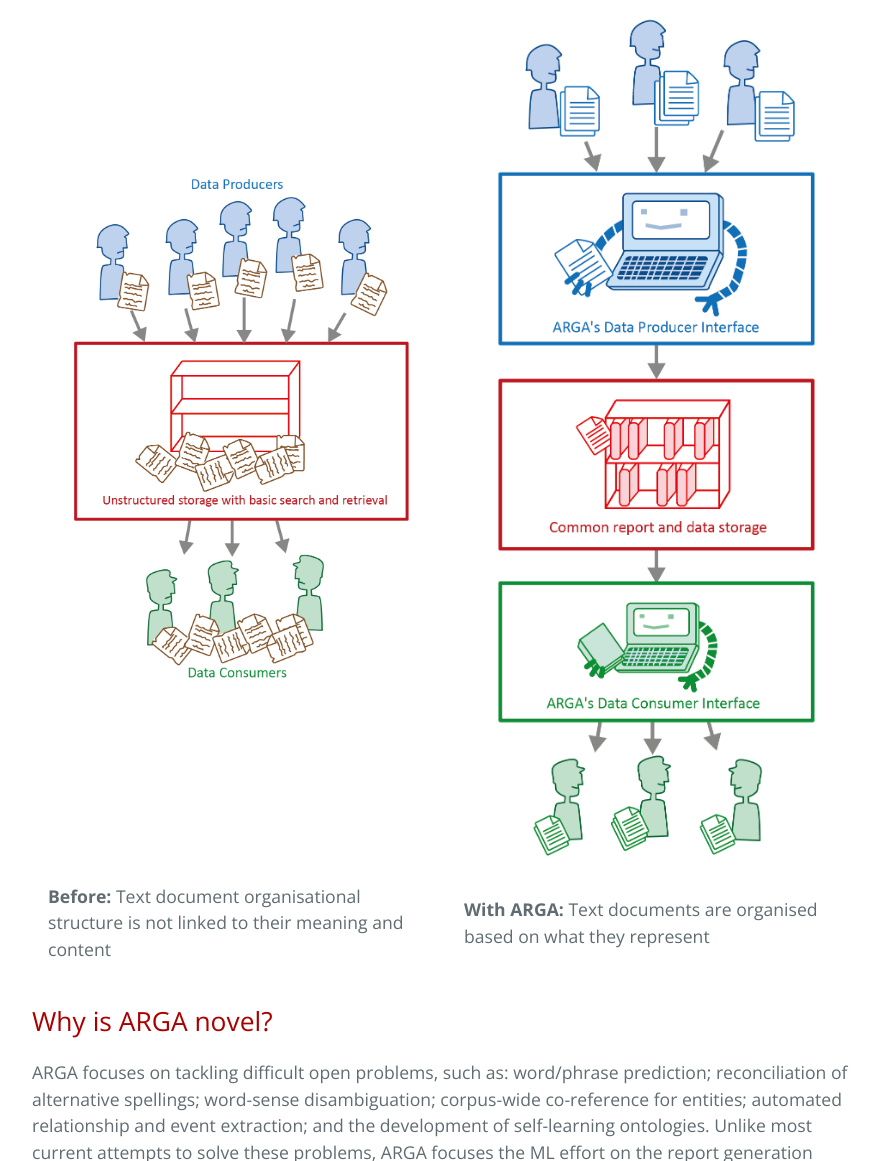
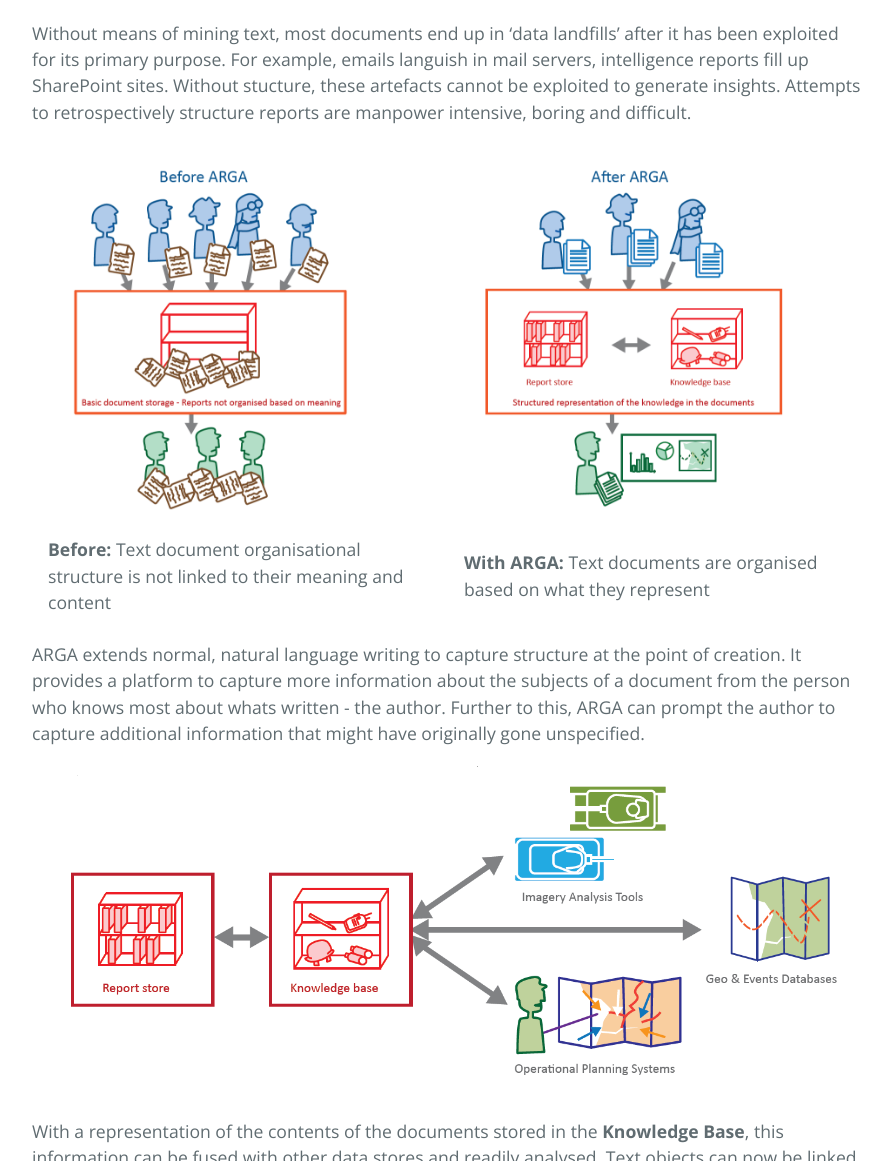
Before and after one commit to alephinsights/alephlabs, a Jekyll site: the page built from pages/ARGA-detail.md, in a window 1280 px wide and 1400 px high, scrolled down 892 px, cut to the strip 239-1400 px from the top of the window. Shown: the whole strip, without its empty margins (192-1083 px from the left). Built offline with Jekyll 4.4.1, drawn with Linux system fonts in a browser that asks for light colours; some of the changed text lies outside the part shown.

Commit message:
ARGA new images and text

```diff
--- a/pages/ARGA-detail.md
+++ b/pages/ARGA-detail.md
@@ -23,9 +23,17 @@
 <iframe width="560" height="315" src="https://www.youtube.com/embed/MPh1vYWv6HQ?ecver=1" frameborder="0" allowfullscreen></iframe>
 </center>
 
+Without means of mining text, most documents end up in 'data landfills' after it has been exploited for its primary purpose. For example, emails languish in mail servers, intelligence reports fill up SharePoint sites. Without stucture, these artefacts cannot be exploited to generate insights. Attempts to retrospectively structure reports are manpower intensive, boring and difficult.
+
 {:class='equal borderless'}
-| ![Illustration showing: Before ARGA - Data producers and consumers confused, frustrated at the lack of order and structure of text based data](../images/ARGA_Unstructured_model.png) | ![Illustration showing: With ARGA - Data producers and consumers no longer confused as the ARGA system helps keep text data in a more ledgible stucture](../images/ARGA_Structured_model.png) |
+| ![Illustration showing: Before ARGA - Data producers and consumers confused, frustrated at the lack of order and structure of text based data](../images/ARGAbeforeARGA.png) | ![Illustration showing: With ARGA - Data producers and consumers no longer confused as the ARGA system helps keep text data in a more ledgible stucture](../images/ARGAafterARGA.png) |
 | **Before:** Text document organisational structure is not linked to their meaning and content | **With ARGA:** Text documents are organised based on what they represent |
+
+ARGA extends normal, natural language writing to capture structure at the point of creation. It provides a platform to capture more information about the subjects of a document from the person who knows most about whats written - the author. Further to this, ARGA can prompt the author to capture additional information that might have originally gone unspecified.
+
+![Illustration showing: Link between Document store and Knowledge base](../images/ARGAkblink.png)
+
+With a representation of the contents of the documents stored in the **Knowledge Base**, this information can be fused with other data stores and readily analysed. Text objects can now be linked with objects in other databases and the real world.
 
 ## Why is ARGA novel?
 
```
Also changed, not shown: README.md, images/ARGAafterARGA.png (added), images/ARGAbeforeARGA.png (added), images/ARGAkblink.png (added).
